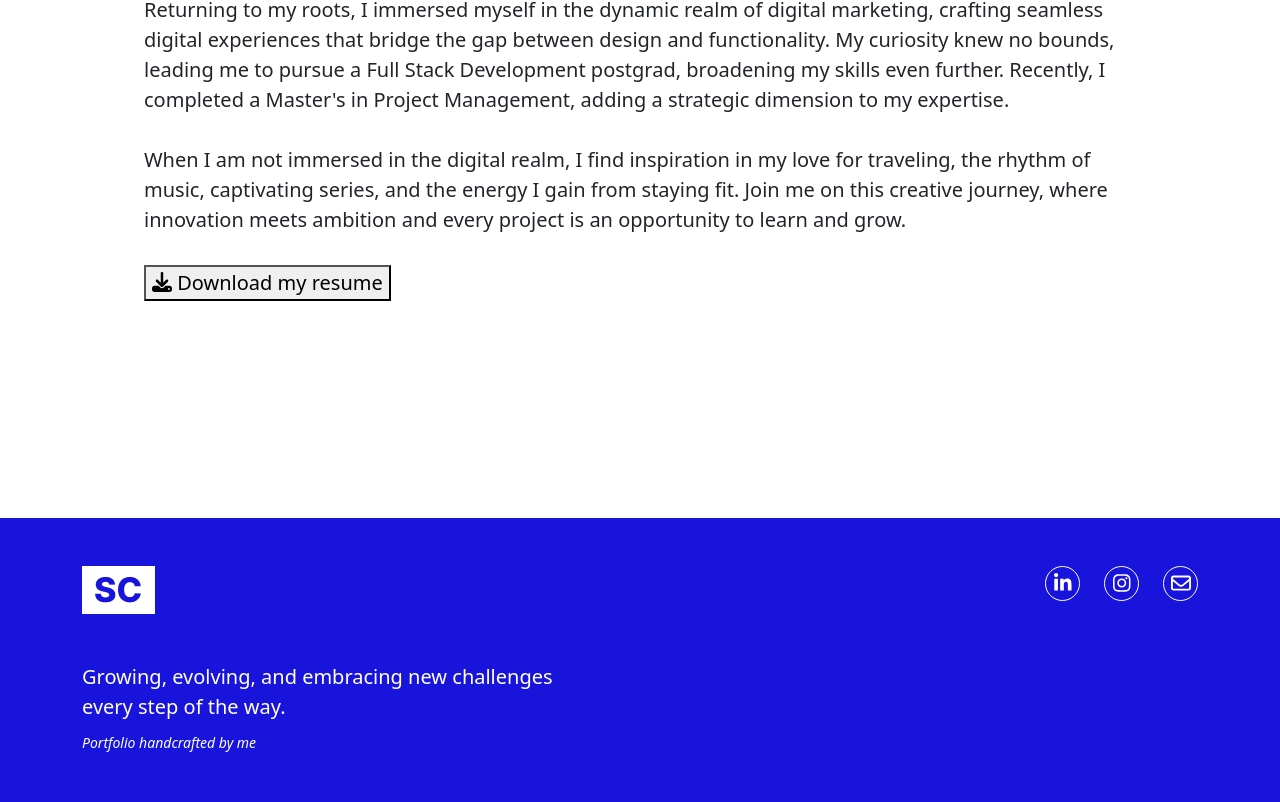
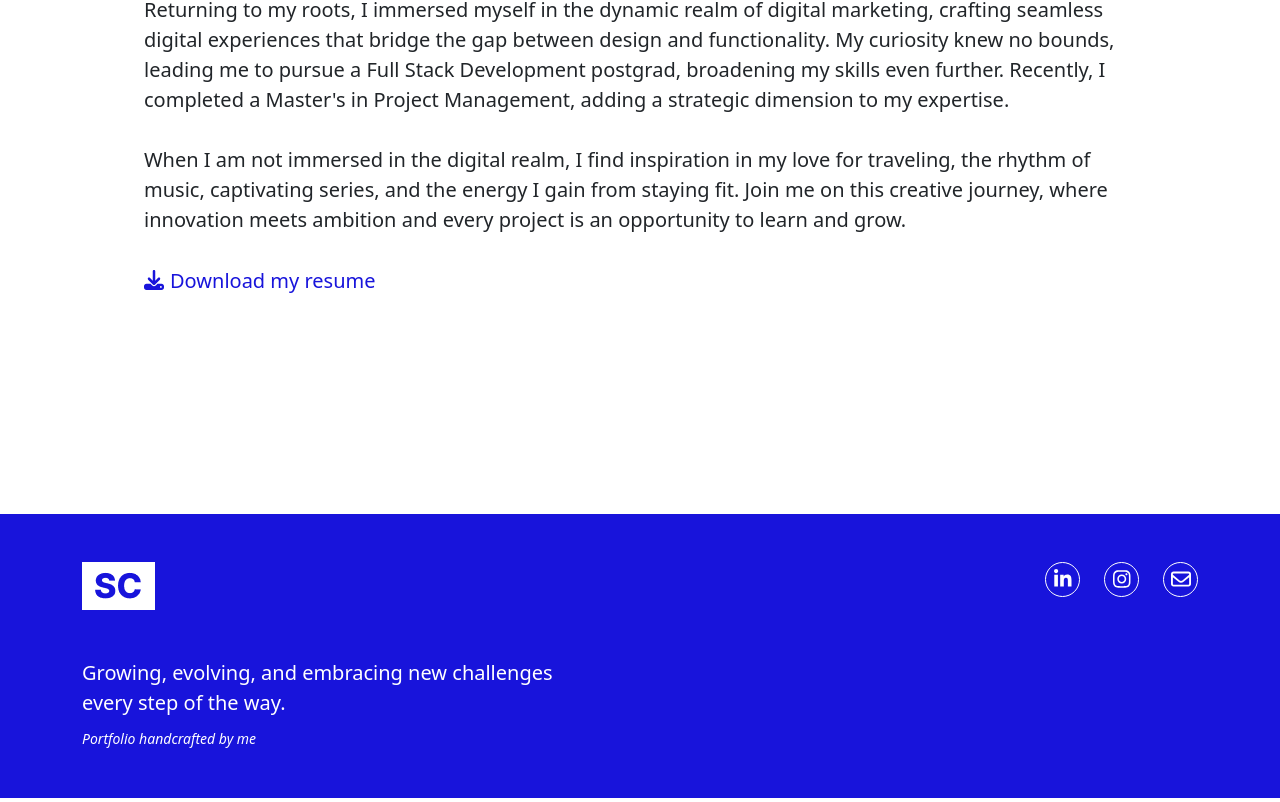
Before and after one commit to soniacasanova/Portfolio, a React (Create React App) app in the folder my-react-bootstrap-app/: page /about in a window 1280 px wide. Shown: the part 1144-1946 px from the top of the page. Built offline with nearby package versions, Linux system fonts and the light colour scheme.

Commit message:
pdf file solved + Blog listing article

```diff
--- a/my-react-bootstrap-app/src/pages/AboutMe.js
+++ b/my-react-bootstrap-app/src/pages/AboutMe.js
@@ -1,27 +1,12 @@
 import React from "react";
 import './AboutMe.scss'
 import portrait from '../assets/img/IMG_2.jpg'
+import CV from '../assets/documents/CV_SoniaCasanova.pdf'
 import { FontAwesomeIcon } from "@fortawesome/react-fontawesome";
 import { faDownload } from "@fortawesome/free-solid-svg-icons";
 
 
 const AboutMe = () => {
-
-   // Function will execute on click of button
-   const onButtonClick = () => {
-    // using Java Script method to get PDF file
-    fetch('../assets/img/CV_SoniaCasanova_EN.pdf').then(response => {
-        response.blob().then(blob => {
-            // Creating new object of PDF file
-            const fileURL = window.URL.createObjectURL(blob);
-            // Setting various property values
-            let alink = document.createElement('a');
-            alink.href = fileURL;
-            alink.download = 'CV_SoniaCasanova_EN.pdf';
-            alink.click();
-        })
-    })
-}
 
 
     return (
@@ -45,9 +30,16 @@ const AboutMe = () => {
                 <br></br><br></br>Returning to my roots, I immersed myself in the dynamic realm of digital marketing, crafting seamless digital experiences that bridge the gap between design and functionality. My curiosity knew no bounds, leading me to pursue a Full Stack Development postgrad, broadening my skills even further. Recently, I completed a Master's in Project Management, adding a strategic dimension to my expertise.<br></br><br></br>
                 When I am not immersed in the digital realm, I find inspiration in my love for traveling, the rhythm of music, captivating series, and the energy I gain from staying fit. Join me on this creative journey, where innovation meets ambition and every project is an opportunity to learn and grow.
 
-                <br></br><br></br><button onClick={onButtonClick}>
-              <span><FontAwesomeIcon icon={faDownload} /></span> Download my resume
-                </button></p>
+                <br></br><br></br>
+                <a
+                href={CV}
+                download="CV"
+                target="_blank"
+                rel="noopener noreferrer"
+              >
+               <span className="button-dwn"><FontAwesomeIcon icon={faDownload} /><button className="dwn-pdf">Download my resume</button></span>
+              </a>
+              </p>
           </div>
         </section>
     );
--- a/my-react-bootstrap-app/src/pages/AboutMe.scss
+++ b/my-react-bootstrap-app/src/pages/AboutMe.scss
@@ -10,3 +10,13 @@ p.container-text {
     width: 992px;
     margin: 0 auto;
 }
+span.button-dwn {
+    svg {
+        color: var(--primary-color);
+    }
+}
+button.dwn-pdf {
+    background: transparent;
+    border: none;
+    color: var(--primary-color);
+}
--- a/my-react-bootstrap-app/src/pages/Blog.js
+++ b/my-react-bootstrap-app/src/pages/Blog.js
@@ -28,13 +28,14 @@ const Blog = () => {
                 <div className="blog-home-text">
                   <div className="group">
                   <span className="tag">UX/UI</span>
-                    <h2 className="display-4">Lorem ipsum dolor sit amet, consectetur adipiscing elit.</h2>
+                    <h2 className="display-4">The Need for Speed: Enhancing User Experiences Through Performance Optimization in Design</h2>
+                    <em className="font-small">COMING SOON</em>
                   </div>
                  {/* <div className="group2"><em>21 de Septiembre de 2023</em></div>*/}
                 </div>
               </div>
             </div>
-            {/* article 2 */}
+            {/* article 2
             <div className="row spacings-sm-bottom">
               <div className="column">
               <div className="blog-home-text">
@@ -42,7 +43,7 @@ const Blog = () => {
                 <span className="tag">CODE</span>
                     <h2 className="display-4">Lorem ipsum dolor sit amet, consectetur adipiscing elit.</h2>
                 </div>
-                {/* <div className="group2"><em>21 de Septiembre de 2023</em></div>*/}
+                {/* <div className="group2"><em>21 de Septiembre de 2023</em></div>
                 </div>
               </div>
               <div className="column">
@@ -50,7 +51,7 @@ const Blog = () => {
                 <img src={imageBlog} alt="Image Blog"/>
                 </div>
               </div>
-            </div>
+            </div>*/}
           </div>
             </div>
         </section>
```
Also changed, not shown: 1 other file (tests, documents, lock files or other folders).
